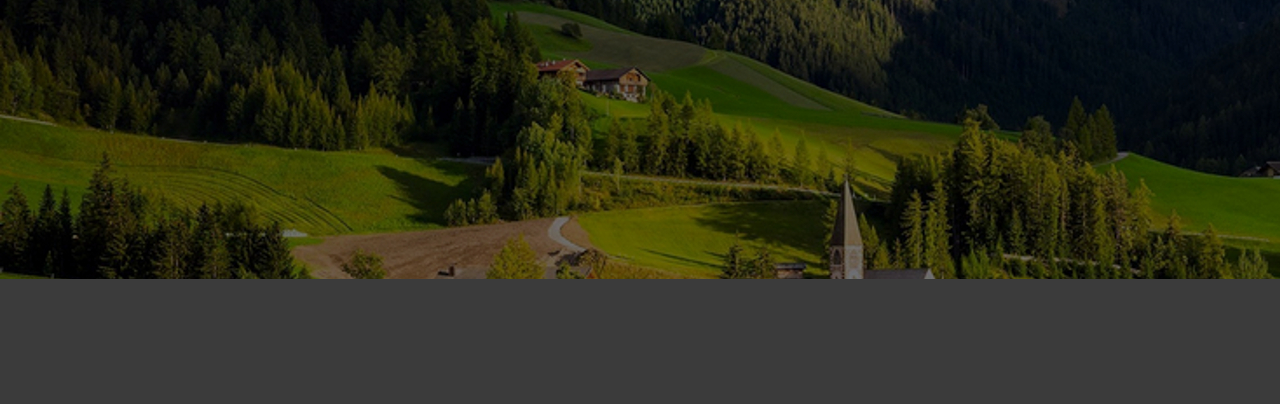
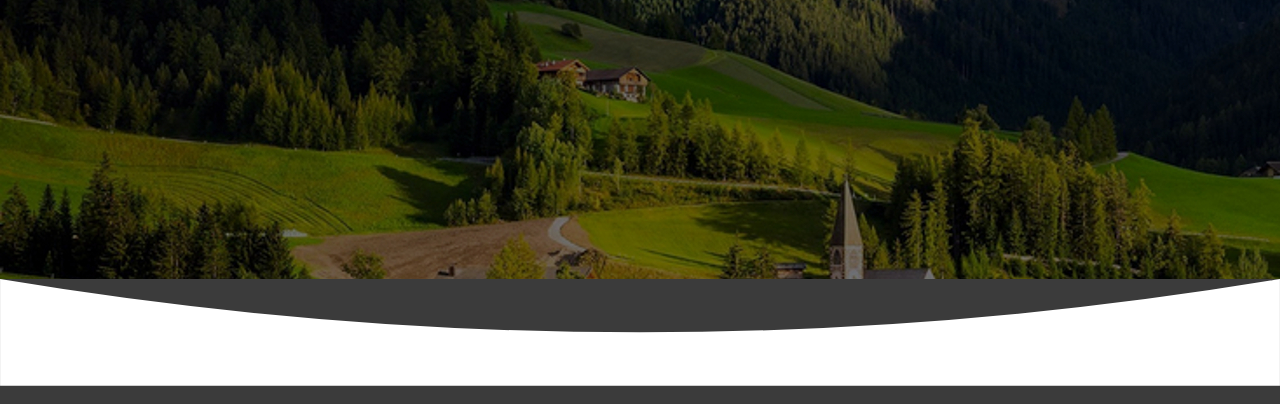
Before and after one commit to iLuviee/portofolio, a plain HTML site: page index.html in a window 1280 px wide. Shown: the part 371-775 px from the top of the page. Drawn offline with nearby package versions, Linux system fonts and the light colour scheme.

Commit message:
Update index.html

```diff
--- a/index.html
+++ b/index.html
@@ -79,6 +79,10 @@
       </div>
     </section>
     <!-- End of Jumbotron -->
+
+    <svg class="svg-bwh-iframe-yt" xmlns="http://www.w3.org/2000/svg" viewBox="0 0 1440 120">
+    <path fill="#ffffff" d="M0,0 Q720,120 1440,0 V120 H0 Z"></path>
+</svg>
 
     <!-- Start of About Section -->
     <section id="about">
```
